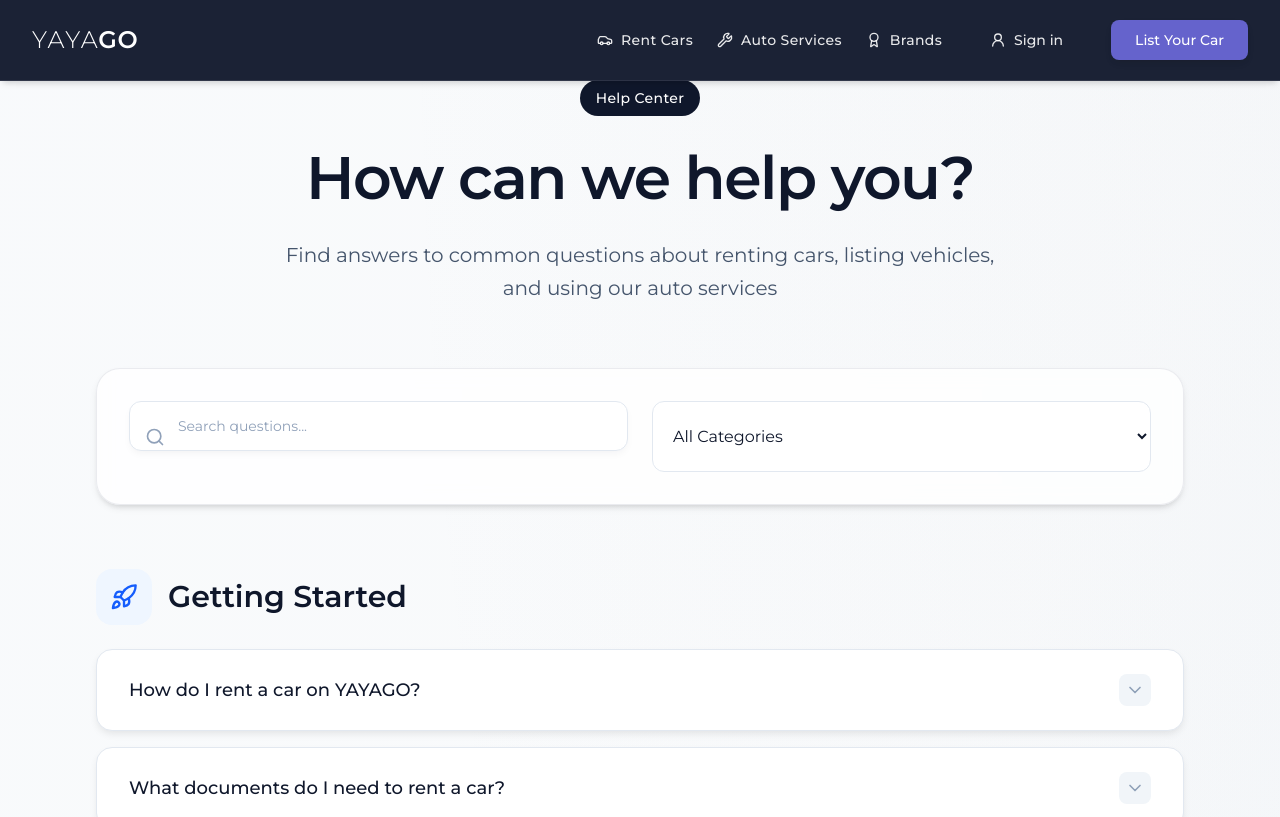
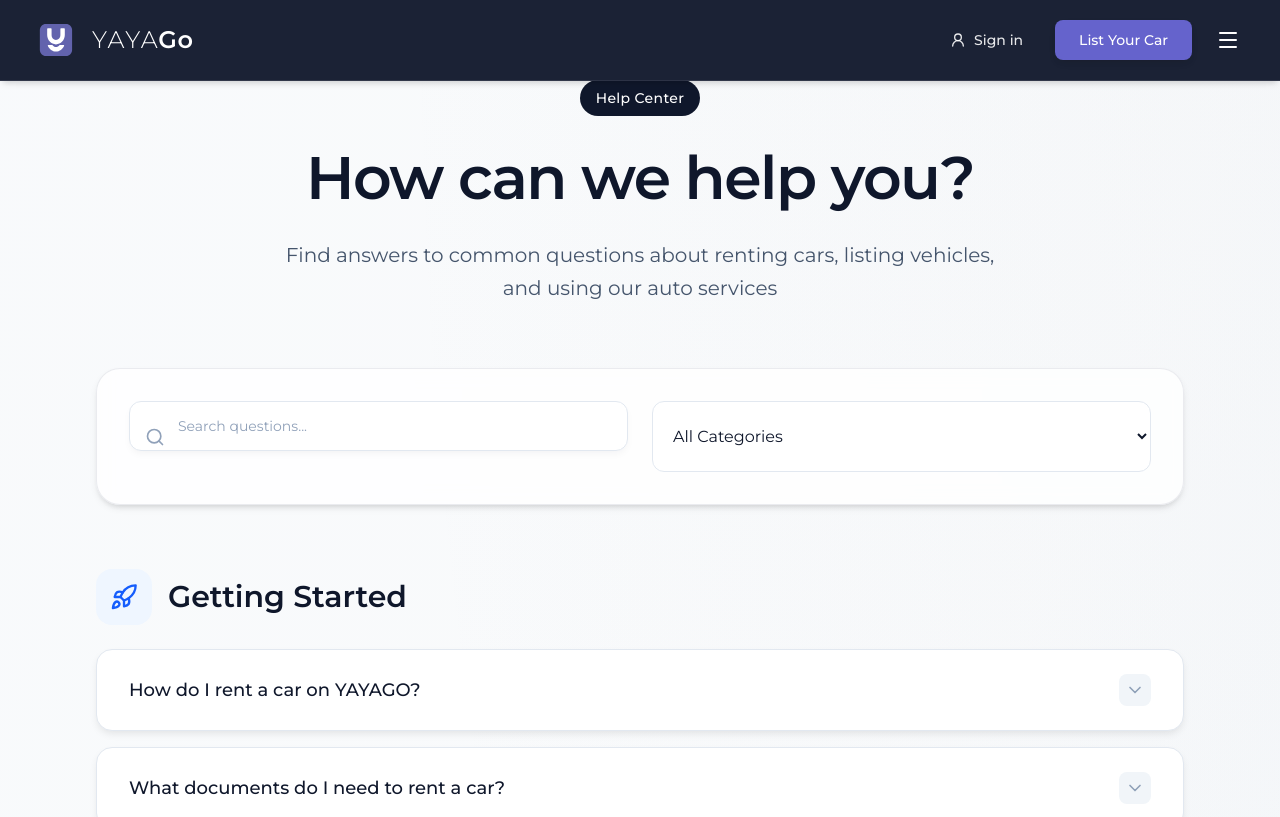
Before and after one commit to mehdiasadli/yyg, a Next.js app: page /faq in a window 1280 px wide. Shown: the top 817 px of the page. Built offline with nearby package versions, Linux system fonts and the light colour scheme.

Commit message:
add: icon to navbar

```diff
--- a/components/navbar.tsx
+++ b/components/navbar.tsx
@@ -2,8 +2,9 @@
 
 import { useState } from 'react';
 import { motion, AnimatePresence } from 'framer-motion';
-import { Menu, X, Car, Wrench, MapPin, Award, ChevronDown } from 'lucide-react';
+import { Menu, X, Car, Wrench, Award } from 'lucide-react';
 import Link from 'next/link';
+import Image from 'next/image';
 import { LiquidButton } from './animate-ui/primitives/buttons/liquid';
 import { UserRound } from './animate-ui/icons/user-round';
 import { AnimateIcon } from './animate-ui/icons/icon';
@@ -84,7 +85,7 @@ export default function Navbar() {
   return (
     <>
       <motion.header
-        className='fixed top-0 left-0 right-0 z-50 bg-slate-900/95 backdrop-blur-md border-b border-white/10 shadow-lg shadow-slate-900/10'
+        className='font-montserrat fixed top-0 left-0 right-0 z-50 bg-slate-900/95 backdrop-blur-md border-b border-white/10 shadow-lg shadow-slate-900/10'
         variants={navVariants}
         initial='hidden'
         animate='visible'
@@ -93,38 +94,29 @@ export default function Navbar() {
           <div className='flex justify-between items-center h-16 md:h-20'>
             {/* Logo */}
             <motion.div variants={itemVariants}>
-              <Link href='/' className='text-white flex items-center group'>
+              <Link href='/' className='flex items-center gap-3 group'>
+                <div className='relative w-12 h-12 flex-shrink-0'>
+                  <Image
+                    src='/logos/logo-icon.svg'
+                    alt='YayaGo Logo'
+                    fill
+                    className='object-contain group-hover:scale-110 transition-transform duration-300'
+                  />
+                </div>
+                <div className='text-white flex items-center'>
                   <TextRoll className='text-xl md:text-2xl font-light tracking-wide font-montserrat group-hover:text-primary transition-colors duration-300'>
                     YAYA
                   </TextRoll>
                   <TextRoll className='text-xl md:text-2xl tracking-wide font-montserrat group-hover:text-primary transition-colors duration-300 font-semibold'>
-                  GO
+                    Go
                   </TextRoll>
+                </div>
               </Link>
             </motion.div>
 
-            {/* Desktop Navigation */}
-            <div className='hidden lg:flex items-center gap-8 font-montserrat'>
-              <motion.nav variants={itemVariants}>
-                <ul className='flex items-center gap-6'>
-                  {navLinks.map((link) => {
-                    const Icon = link.icon;
-                    return (
-                      <li key={link.href}>
-                        <Link
-                          className='flex items-center gap-2 text-white/90 hover:text-primary text-sm font-medium tracking-wide transition-all duration-300 group'
-                          href={link.href}
-                        >
-                          <Icon className='w-4 h-4 group-hover:scale-110 transition-transform duration-300' />
-                          {link.label}
-                        </Link>
-                      </li>
-                    );
-                  })}
-                </ul>
-              </motion.nav>
-
-              <motion.div variants={itemVariants}>
+            {/* Right Side Actions */}
+            <div className='flex items-center gap-4'>
+              <motion.div variants={itemVariants} className='hidden sm:block'>
                 <AnimateIcon
                   className='flex items-center gap-2 cursor-pointer text-white/90 hover:text-white transition-colors duration-300 px-4 py-2 rounded-lg hover:bg-white/5'
                   animateOnHover
@@ -136,7 +128,7 @@ export default function Navbar() {
                 </AnimateIcon>
               </motion.div>
 
-              <motion.div variants={itemVariants}>
+              <motion.div variants={itemVariants} className='hidden sm:block'>
                 <LiquidButton
                   delay='0.2s'
                   fillHeight='2px'
@@ -149,11 +141,10 @@ export default function Navbar() {
                   </Link>
                 </LiquidButton>
               </motion.div>
-            </div>
 
-            {/* Mobile Menu Button */}
+              {/* Hamburger Menu Button - Always Visible */}
               <motion.button
-              className='lg:hidden text-white p-2 hover:bg-white/10 rounded-lg transition-colors duration-200'
+                className='text-white p-2 hover:bg-white/10 rounded-lg transition-colors duration-200'
                 onClick={toggleMobileMenu}
                 variants={itemVariants}
                 whileTap={{ scale: 0.95 }}
@@ -184,13 +175,14 @@ export default function Navbar() {
               </motion.button>
             </div>
           </div>
+        </div>
       </motion.header>
 
-      {/* Mobile Menu */}
+      {/* Full Page Menu */}
       <AnimatePresence>
         {isMobileMenuOpen && (
           <motion.div
-            className='fixed inset-0 bg-slate-900/98 backdrop-blur-xl z-40 lg:hidden'
+            className='fixed inset-0 bg-slate-900/98 backdrop-blur-xl z-40'
             initial={{ opacity: 0 }}
             animate={{ opacity: 1 }}
             exit={{ opacity: 0 }}
@@ -208,7 +200,7 @@ export default function Navbar() {
             <div className='relative flex flex-col h-full justify-center items-center px-8 font-montserrat'>
               {/* Navigation Links */}
               <motion.nav
-                className='text-center space-y-6 mb-12'
+                className='text-center space-y-4 mb-12'
                 variants={mobileMenuVariants}
                 initial='hidden'
                 animate='visible'
@@ -220,12 +212,16 @@ export default function Navbar() {
                   return (
                     <motion.div key={link.href} variants={mobileItemVariants}>
                       <Link
-                        className='flex items-center justify-center gap-4 text-white text-2xl md:text-3xl font-medium tracking-wide hover:text-primary transition-colors duration-300 py-4 px-6 rounded-2xl hover:bg-white/5'
                         href={link.href}
+                        className='group relative flex items-center justify-center gap-4 text-white text-2xl md:text-3xl lg:text-4xl font-medium tracking-wide py-4 px-6 rounded-2xl hover:bg-white/5 transition-all duration-300'
                         onClick={toggleMobileMenu}
                       >
-                        <Icon className='w-7 h-7' />
+                        <Icon className='w-7 h-7 md:w-8 md:h-8 group-hover:scale-110 transition-transform duration-300' />
+                        <span className='relative'>
                           {link.label}
+                          {/* Animated Underline */}
+                          <span className='absolute -bottom-1 left-0 w-0 h-0.5 bg-primary group-hover:w-full transition-all duration-300 ease-out' />
+                        </span>
                       </Link>
                     </motion.div>
                   );
@@ -241,7 +237,7 @@ export default function Navbar() {
                 exit='exit'
                 onClick={(e) => e.stopPropagation()}
               >
-                <motion.div variants={mobileItemVariants}>
+                <motion.div variants={mobileItemVariants} className='sm:hidden'>
                   <Link
                     href='/auth'
                     className='w-full flex items-center justify-center gap-3 text-white/90 hover:text-white text-base font-medium py-4 px-8 rounded-xl bg-white/10 backdrop-blur-sm border border-white/20 hover:bg-white/20 transition-all duration-300'
@@ -252,7 +248,7 @@ export default function Navbar() {
                   </Link>
                 </motion.div>
 
-                <motion.div variants={mobileItemVariants}>
+                <motion.div variants={mobileItemVariants} className='sm:hidden'>
                   <Link
                     href='/listing'
                     className='w-full flex items-center justify-center text-base font-semibold py-4 px-8 rounded-xl bg-primary shadow-lg shadow-primary/25 text-white hover:bg-primary/90 transition-all duration-300'
```
Also changed, not shown: public/logos/logo-icon.svg (added), public/logos/logo-wordmark.svg (added). Lines whose indentation alone changed are shown as unchanged.
